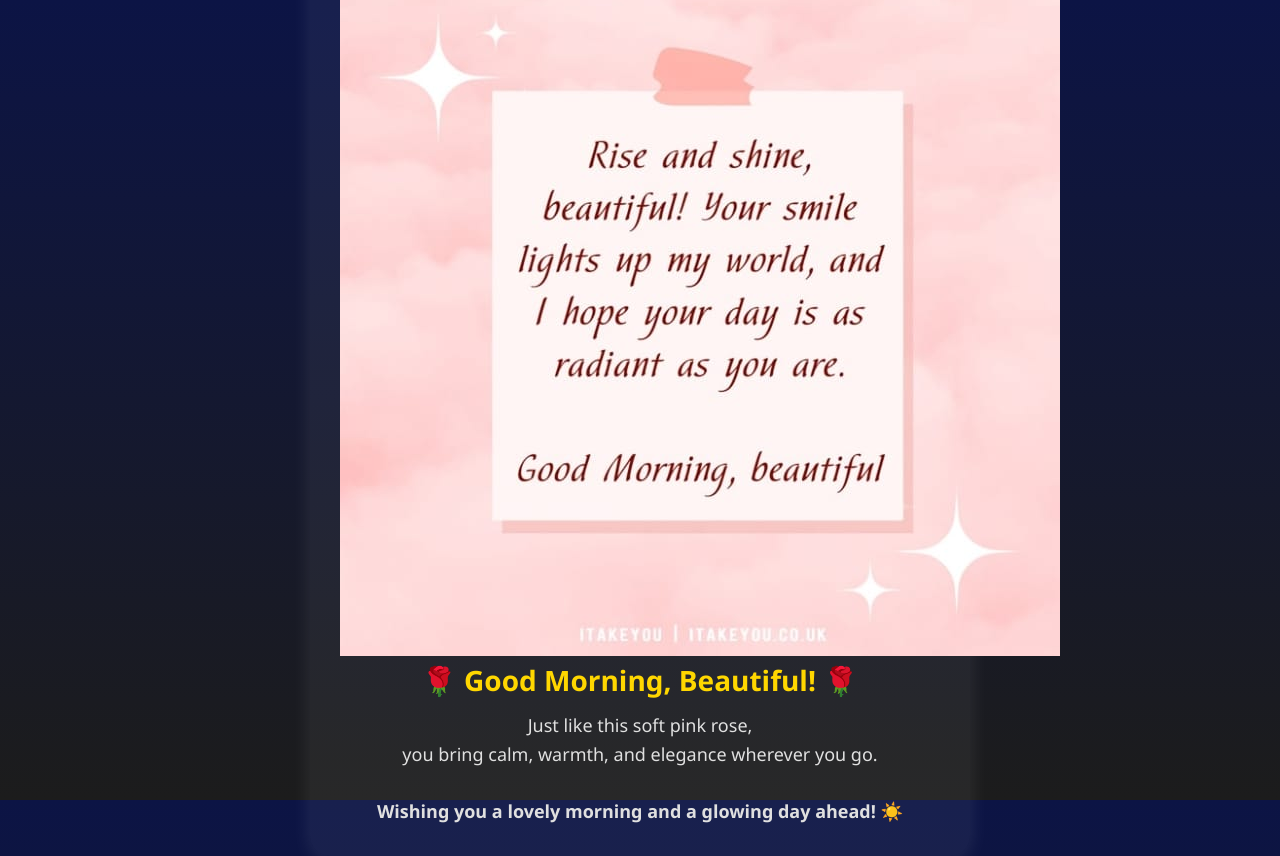
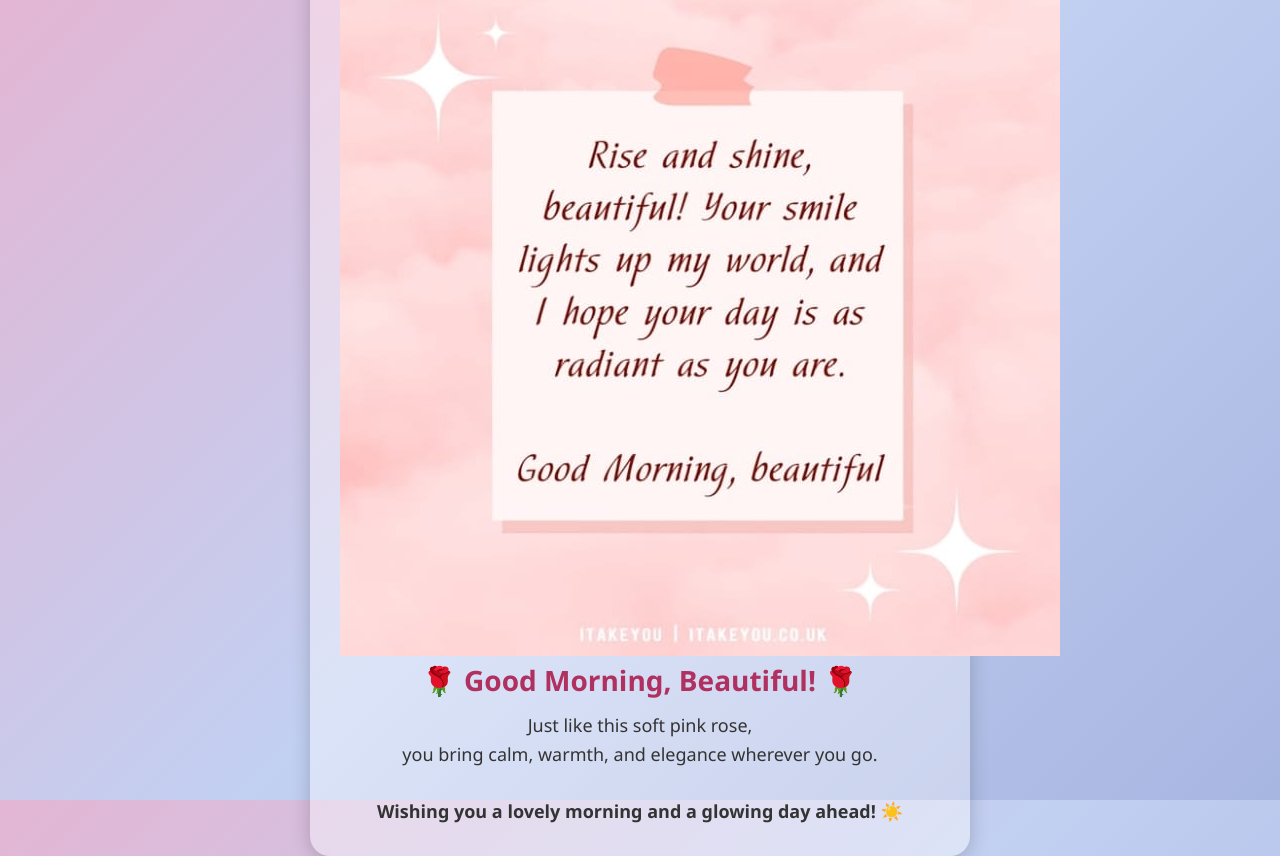
Before and after one commit to subhajyotirkmveri/m_1, a plain HTML site: page index.html in a window 1280 px wide. Drawn offline with Linux system fonts and the light colour scheme.

Commit message:
Update index.html

```diff
--- a/index.html
+++ b/index.html
@@ -12,16 +12,16 @@
       display: flex;
       justify-content: center;
       align-items: center;
-      background: linear-gradient(to bottom, #0c1445, #1c1c1c);
-      color: white;
+      background: linear-gradient(135deg, #e3b6d4, #c2d0f2, #a7b5e1); /* matching rose bg */
+      color: #333;
     }
 
     .container {
       text-align: center;
-      background-color: rgba(255, 255, 255, 0.05);
+      background-color: rgba(255, 255, 255, 0.4);
       padding: 30px;
       border-radius: 20px;
-      box-shadow: 0 4px 20px rgba(255, 255, 255, 0.1);
+      box-shadow: 0 4px 20px rgba(0, 0, 0, 0.2);
       max-width: 600px;
     }
 
@@ -36,13 +36,13 @@
     .greeting {
       font-size: 28px;
       font-weight: bold;
-      color: #ffd700;
+      color: #b03060; /* rose pink */
       margin-bottom: 12px;
     }
 
     .wish {
       font-size: 18px;
-      color: #e0e0e0;
+      color: #333;
       line-height: 1.6;
     }
   </style>
```
